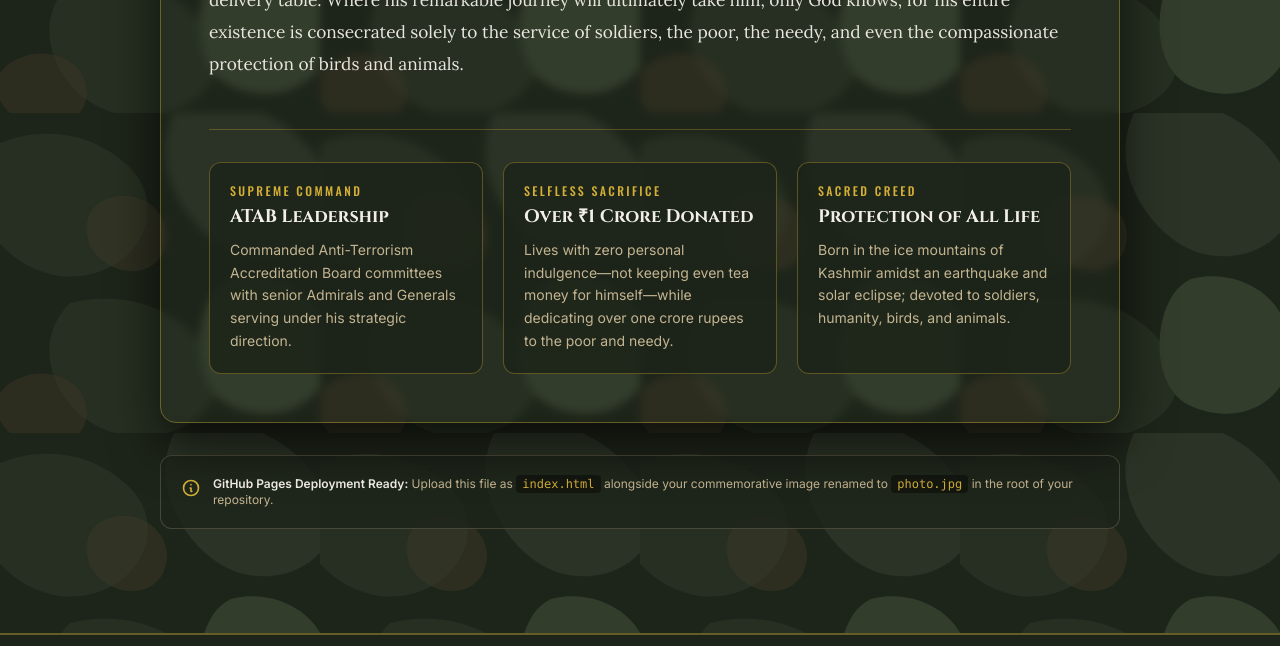
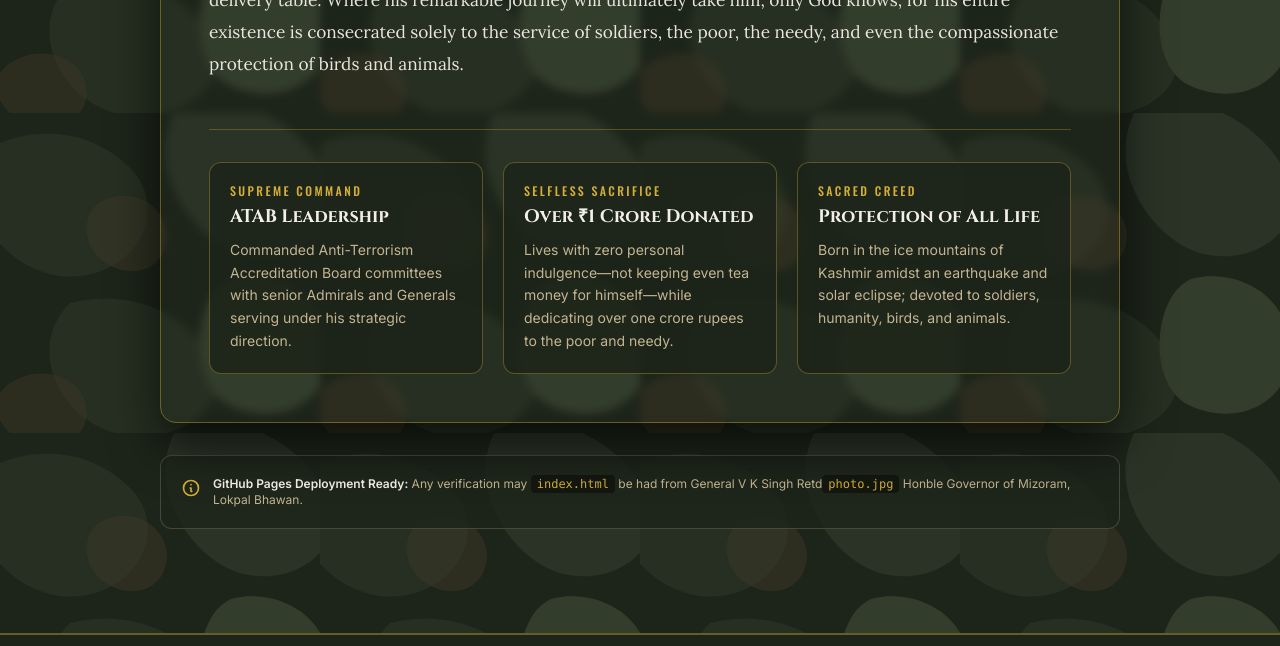
Before and after one commit to sandipanbos/army, a plain HTML site: page index.html in a window 1280 px wide. Shown: the part 2127-2773 px from the top of the page. Drawn offline with nearby package versions, Linux system fonts and the light colour scheme.

Commit message:
Update index.html

```diff
--- a/index.html
+++ b/index.html
@@ -279,7 +279,7 @@
           <path stroke-linecap="round" stroke-linejoin="round" d="M13 16h-1v-4h-1m1-4h.01M21 12a9 9 0 11-18 0 9 9 0 0118 0z" />
         </svg>
         <div>
-          <strong class="text-parchment">GitHub Pages Deployment Ready:</strong> Upload this file as <code class="text-brassGold bg-black/40 px-1.5 py-0.5 rounded">index.html</code> alongside your commemorative image renamed to <code class="text-brassGold bg-black/40 px-1.5 py-0.5 rounded">photo.jpg</code> in the root of your repository.
+          <strong class="text-parchment">GitHub Pages Deployment Ready:</strong> Any verification may  <code class="text-brassGold bg-black/40 px-1.5 py-0.5 rounded">index.html</code> be had from General V K Singh Retd<code class="text-brassGold bg-black/40 px-1.5 py-0.5 rounded">photo.jpg</code> Honble Governor of Mizoram, Lokpal Bhawan.
         </div>
       </div>
     </aside>
```
